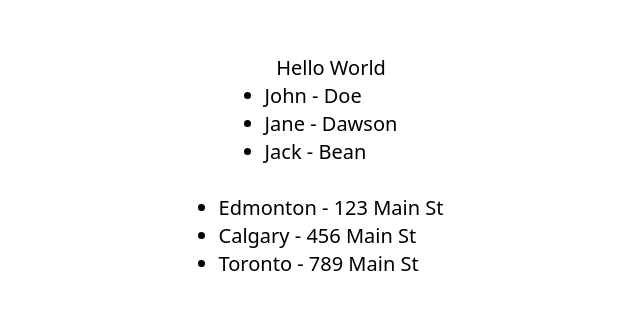
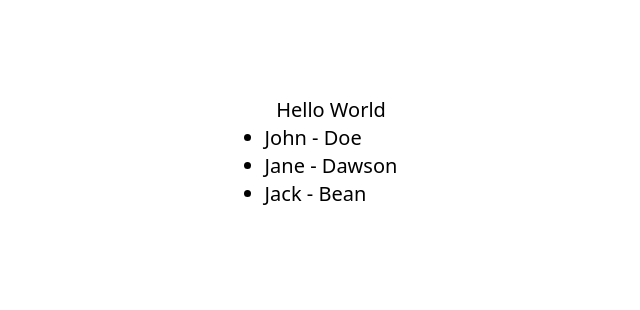
Before and after one commit to foresthpark/generic-component, a Next.js app: page / in a window 1280 px wide. Shown: the part 234-544 px from the top of the page, without its empty margins (309-949 px from the left). Built offline with nearby package versions, Linux system fonts and the light colour scheme.

Commit message:
Removing List component and addressData constant

```diff
--- a/src/components/List.tsx
+++ /dev/null
@@ -1,11 +0,0 @@
-import React from "react";
-
-interface Props<T> {
-  data: T;
-  render: (data: T) => React.ReactNode;
-}
-
-// The only responsibility this component has is to render a list item
-export default function List<T>({ data, render }: Props<T>) {
-  return <li className="list-disc">{render(data)} </li>;
-}
--- /dev/null
+++ b/src/constants/data.ts
@@ -0,0 +1,19 @@
+export const addressData: Address[] = [
+  {
+    street: "123 Main St",
+    city: "Edmonton",
+  },
+  {
+    street: "456 Main St",
+    city: "Calgary",
+  },
+  {
+    street: "789 Main St",
+    city: "Toronto",
+  },
+];
+
+export interface Address {
+  street: string;
+  city: string;
+}
--- a/src/pages/index.tsx
+++ b/src/pages/index.tsx
@@ -1,15 +1,9 @@
 import { type NextPage } from "next";
 import Head from "next/head";
-import List from "~/components/List";
 
 export interface Name {
   firstName: string;
   lastName: string;
-}
-
-export interface Address {
-  street: string;
-  city: string;
 }
 
 const Home: NextPage = () => {
@@ -17,21 +11,6 @@ const Home: NextPage = () => {
     { firstName: "John", lastName: "Doe" },
     { firstName: "Jane", lastName: "Dawson" },
     { firstName: "Jack", lastName: "Bean" },
-  ];
-
-  const addressData: Address[] = [
-    {
-      street: "123 Main St",
-      city: "Edmonton",
-    },
-    {
-      street: "456 Main St",
-      city: "Calgary",
-    },
-    {
-      street: "789 Main St",
-      city: "Toronto",
-    },
   ];
 
   return (
@@ -45,31 +24,14 @@ const Home: NextPage = () => {
         <span>Hello World</span>
         <ul>
           {nameData.map((name) => (
-            <List<Name>
-              key={name.firstName}
-              data={name}
-              render={(name) => (
-                <span>
-                  {name.firstName} - {name.lastName}
-                </span>
-              )}
-            />
+            <li className="list-disc" key={name.firstName}>
+              <span>
+                {name.firstName} - {name.lastName}
+              </span>
+            </li>
           ))}
         </ul>
         <br />
-        <ul>
-          {addressData.map((address) => (
-            <List<Address>
-              key={address.city}
-              data={address}
-              render={(address) => (
-                <span>
-                  {address.city} - {address.street}
-                </span>
-              )}
-            />
-          ))}
-        </ul>
       </div>
     </>
   );
```
